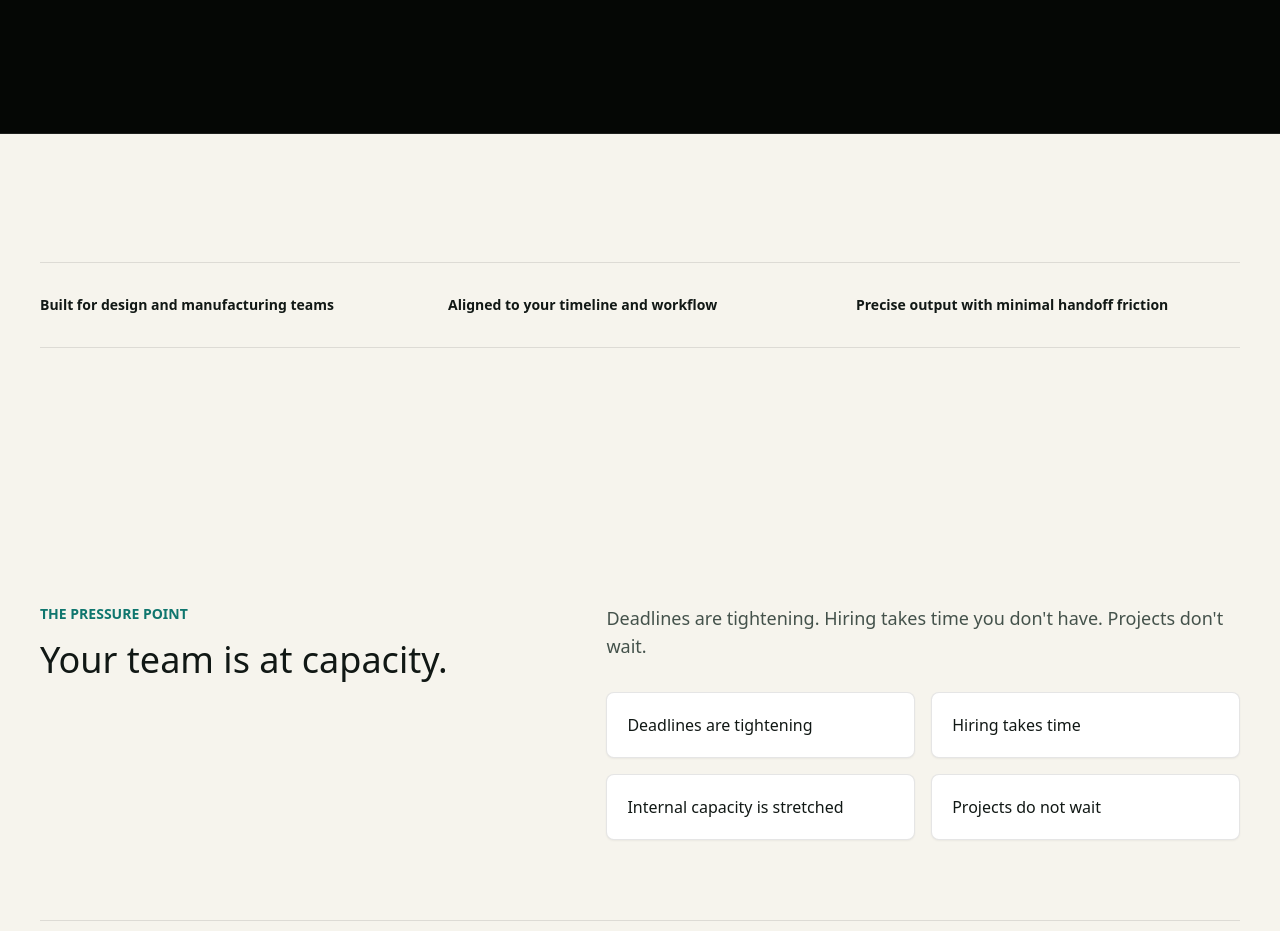
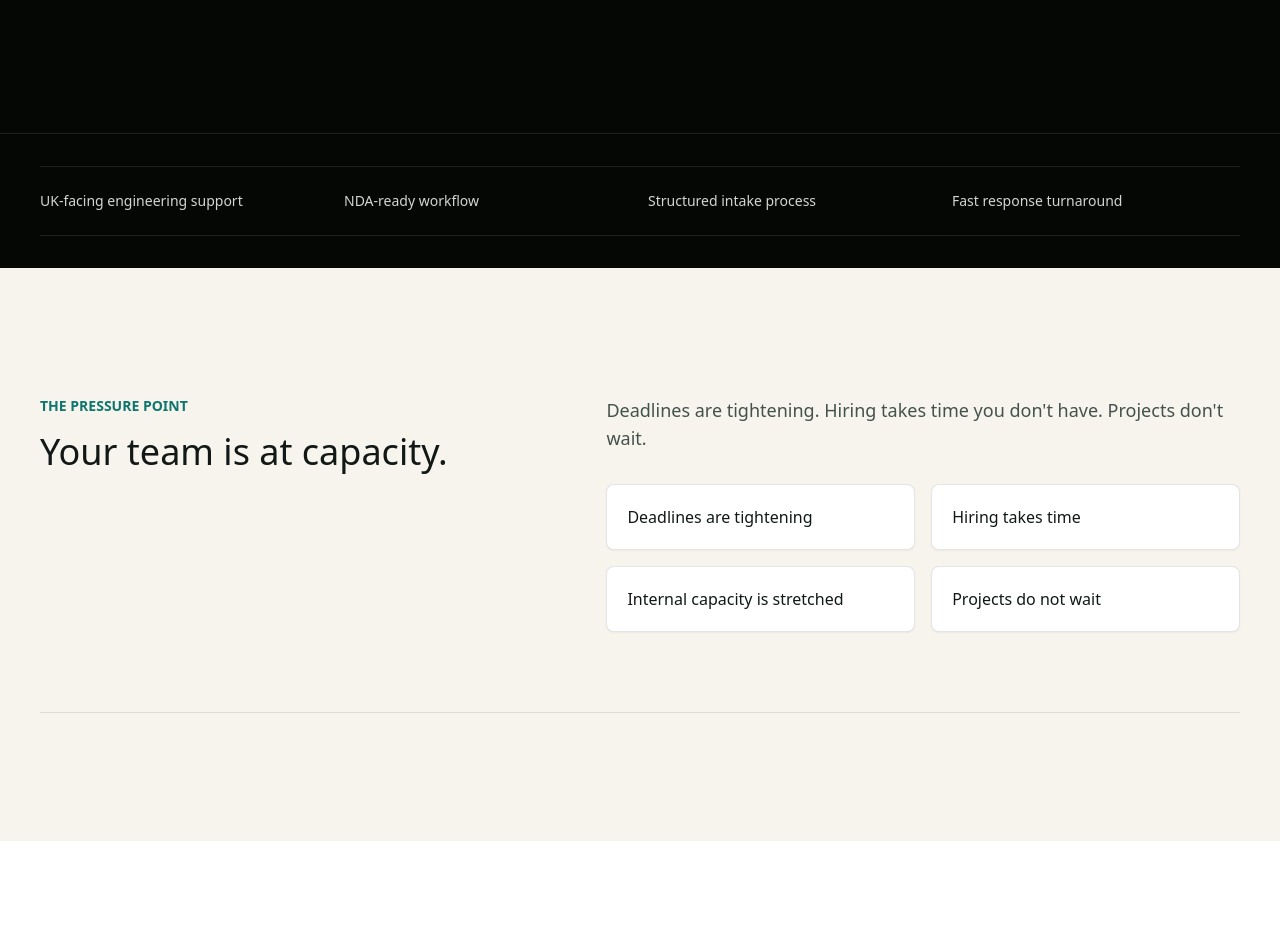
Before and after one commit to zeeshankhanminhas/NEW-MIDTS, a Next.js app: page / in a window 1280 px wide. Shown: the part 1080-2011 px from the top of the page. Built offline with nearby package versions, Linux system fonts and the light colour scheme.

Commit message:
Update hero trust strip

```diff
--- a/components/TrustStrip.tsx
+++ b/components/TrustStrip.tsx
@@ -1,14 +1,15 @@
 const points = [
-  'Built for design and manufacturing teams',
-  'Aligned to your timeline and workflow',
-  'Precise output with minimal handoff friction',
+  'UK-facing engineering support',
+  'NDA-ready workflow',
+  'Structured intake process',
+  'Fast response turnaround',
 ];
 
 export default function TrustStrip() {
   return (
-    <section className="section_trust bg-[#f6f4ed] py-20 text-[#111815] md:py-32">
+    <section className="section_trust bg-[#050705] py-8 text-white">
       <div className="container_large padding_global">
-        <div className="trust_wrapper grid gap-6 border-y border-black/10 py-8 text-sm font-semibold md:grid-cols-3">
+        <div className="trust_wrapper grid gap-4 border-y border-white/10 py-6 text-sm font-medium text-neutral-300 sm:grid-cols-2 md:grid-cols-4">
           {points.map((point) => (
             <p key={point} className="text_body">
               {point}
```
